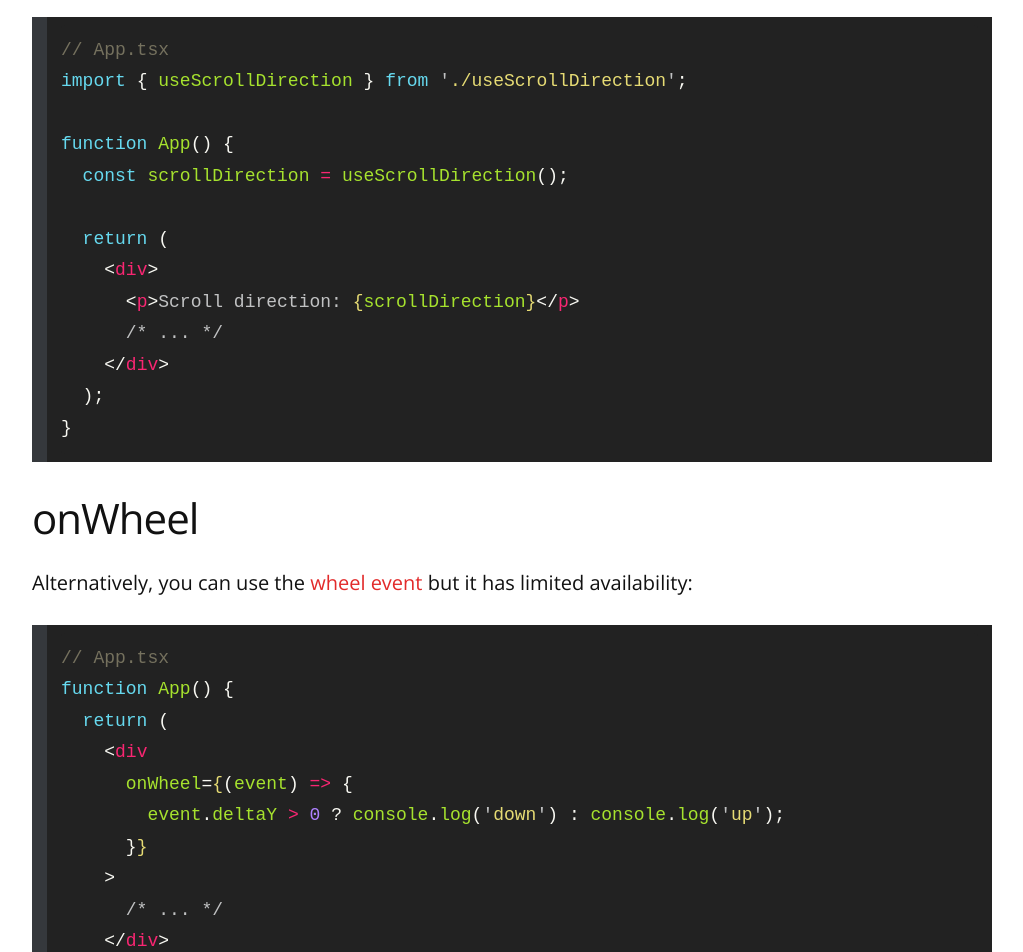
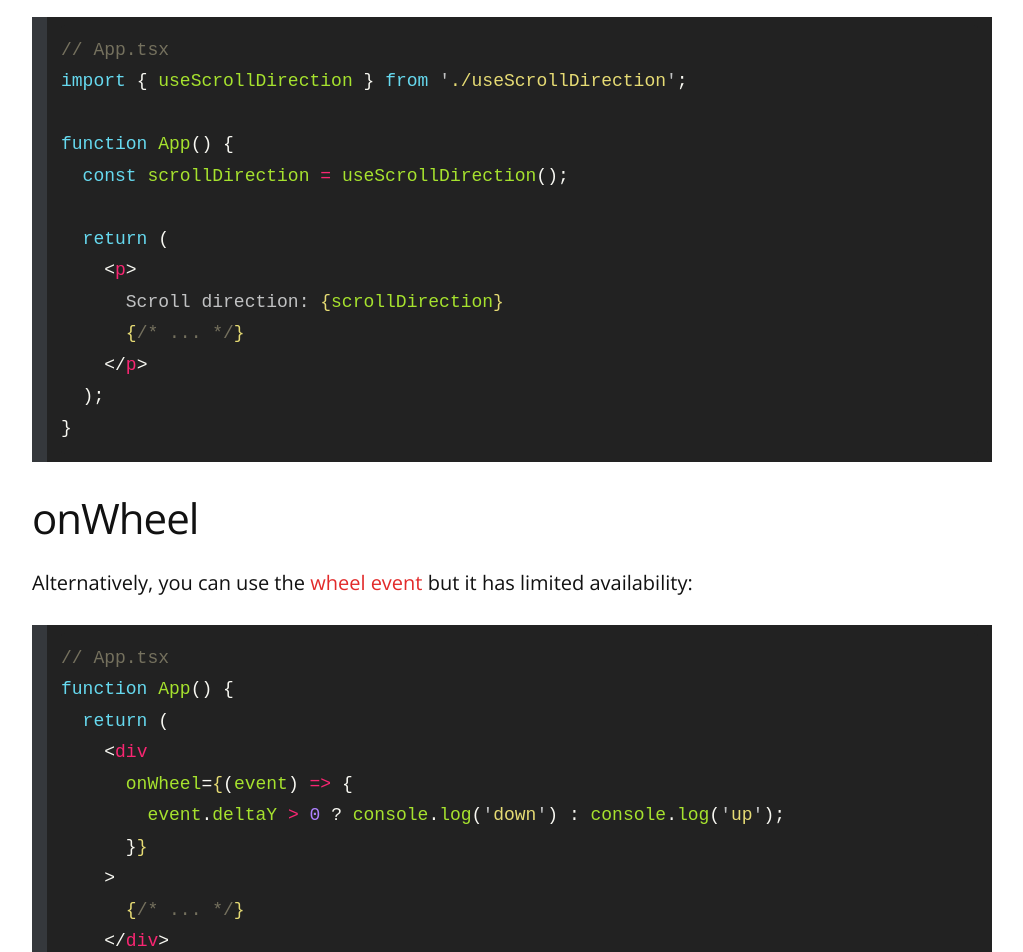
Before and after one commit to remarkablemark/remarkablemark.github.io, a Jekyll site: the page built from _posts/2025/2025-12-09-react-scroll-direction.md, in a window 1280 px wide and 1400 px high, scrolled down 1560 px. Shown: the top 952 px of the window, without its empty margins (128-1151 px from the left). Built offline with Jekyll 4.4.1, drawn with Linux system fonts in a browser that asks for light colours; comment, search, counter and statistics services are not loaded.

Commit message:
fix(posts): update "React scroll direction"
Post: 2025-12-09-react-scroll-direction.md

Fix code blocks

````diff
--- a/_posts/2025/2025-12-09-react-scroll-direction.md
+++ b/_posts/2025/2025-12-09-react-scroll-direction.md
@@ -57,10 +57,10 @@ function App() {
   const scrollDirection = useScrollDirection();
 
   return (
-    <div>
-      <p>Scroll direction: {scrollDirection}</p>
-      /* ... */
-    </div>
+    <p>
+      Scroll direction: {scrollDirection}
+      {/* ... */}
+    </p>
   );
 }
 ```
@@ -78,7 +78,7 @@ function App() {
         event.deltaY > 0 ? console.log('down') : console.log('up');
       }}
     >
-      /* ... */
+      {/* ... */}
     </div>
   );
 }
````
